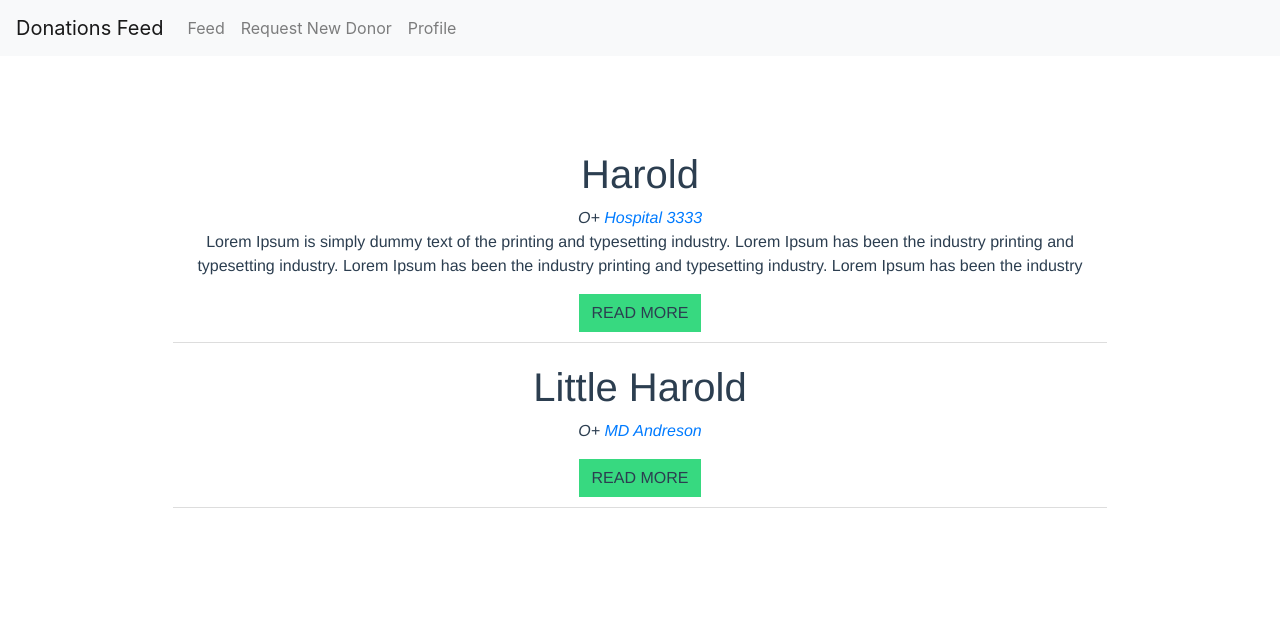
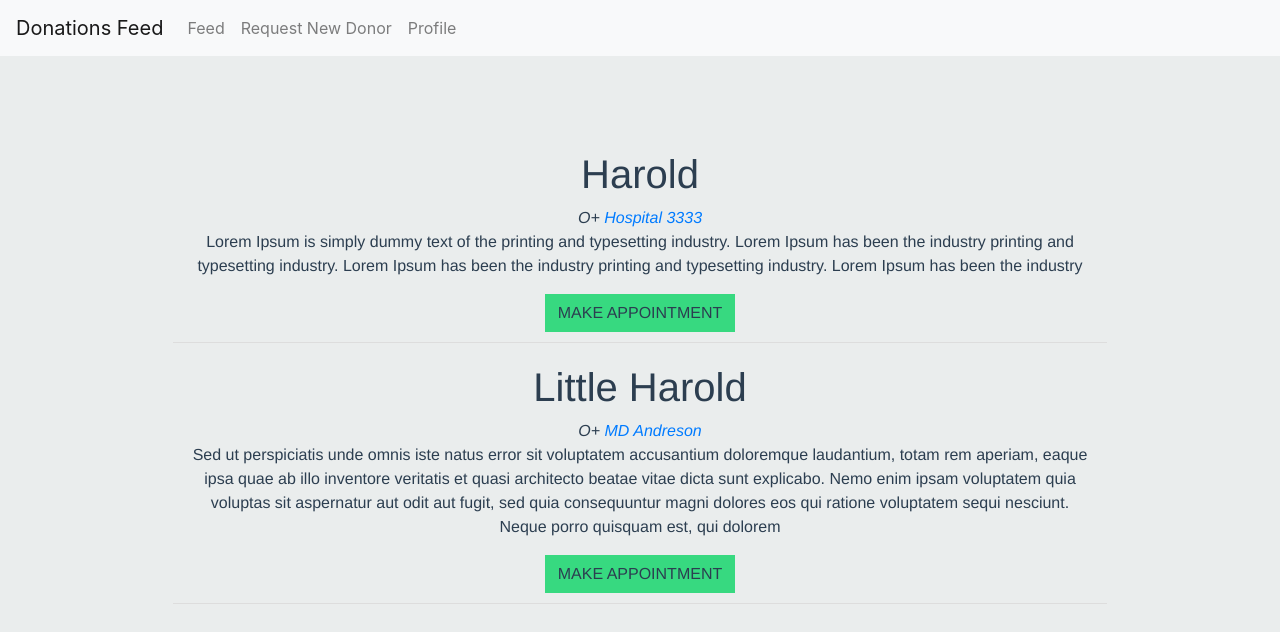
Before and after one commit to EliasManj/Image_Feed, a Vue app: page / in a window 1280 px wide. Shown: the top 632 px of the page. Built offline with nearby package versions, Linux system fonts and the light colour scheme.

Commit message:
Add appointments table

```diff
--- a/src/App.vue
+++ b/src/App.vue
@@ -1,15 +1,15 @@
 <template>
-  <div>
+  <div id="body">
     <navbar @goToNavLink="changeContext"/>
     <div id="app">
           <div id="new-post" v-show="newPostState">
             <NewPost v-on:newPostEvent="createNewPost" />
           </div>
           <div id="feed" v-show="feedState">
-            <Feed v-bind:posts="posts"/>
+            <Feed @makeAppoinment="passAppointmentToProfile" v-bind:posts="posts"/>
           </div>
           <div id="profile" v-show="profileState">
-            <Profile/>
+            <Profile v-bind:appointments="userAppointments" />
           </div>
     </div>
   </div>
@@ -27,6 +27,7 @@ export default {
     return {
       showFeed: true,
       showAddNewPost: false,
+      userAppointments: [],
       posts: [
       {
           name: 'Harold',
@@ -41,7 +42,7 @@ export default {
           name: 'Little Harold',
           surenames: 'The world',
           status: 'Severe ligma',
-          desc: '',
+          desc: 'Sed ut perspiciatis unde omnis iste natus error sit voluptatem accusantium doloremque laudantium, totam rem aperiam, eaque ipsa quae ab illo inventore veritatis et quasi architecto beatae vitae dicta sunt explicabo. Nemo enim ipsam voluptatem quia voluptas sit aspernatur aut odit aut fugit, sed quia consequuntur magni dolores eos qui ratione voluptatem sequi nesciunt. Neque porro quisquam est, qui dolorem',
           bloodType: 'O+',
           img: "https://pbs.twimg.com/profile_images/472457799977689088/pwdC20sR.jpeg",
           hospital: 'MD Andreson'
@@ -94,6 +95,10 @@ export default {
       } else {
         this.goToAddNewPostMethod();
       }
+    },
+    passAppointmentToProfile(post){
+      this.userAppointments.push(post);
+      console.log(this.userAppointments);
     }
   }
 }
@@ -108,4 +113,14 @@ export default {
   color: #2c3e50;
   margin-top: 60px;
 }
+
+#body {
+  background-color: #eaeded;
+  margin: 0px;
+}
+
+html {
+  background-color: #eaeded;
+  margin: 0px;
+}
 </style>
--- a/src/components/Feed.vue
+++ b/src/components/Feed.vue
@@ -2,7 +2,7 @@
     <div id="feed">
         <br>
         <ul class="list-group">
-            <PostItem v-for="post in posts" v-bind:key="post.title" v-bind:post="post">
+            <PostItem @makeAppointment="onMakeAppointment" v-for="post in posts" v-bind:key="post.title" v-bind:post="post">
 
             </PostItem>
         </ul>
@@ -24,6 +24,11 @@ export default {
         return {
 
         }
+    },
+    methods: {
+        onMakeAppointment(post){
+            this.$emit('makeAppoinment', post);
+        }
     }
 }
 </script>
--- a/src/components/PostItem.vue
+++ b/src/components/PostItem.vue
@@ -8,7 +8,7 @@
             <article><p>
                 {{post.desc}}
                 </p></article>
-            <a class="btn btn-blog pull-right marginBottom10">READ MORE</a>
+            <a class="btn btn-blog pull-right marginBottom10" @click="makeAppointment">MAKE APPOINTMENT</a>
         </div>
         <div class="col-md-1"></div>
     </div>
@@ -19,6 +19,11 @@
 export default {
  props: {
     post: Object
+ },
+ methods: {
+    makeAppointment(){
+        this.$emit('makeAppointment', this.post);
+    }
  }
 }
 </script>
--- a/src/components/Profile.vue
+++ b/src/components/Profile.vue
@@ -6,7 +6,7 @@
             <div class="table">
             <tr>
                 <th scope="row">Name</th>
-                <td>Scoopity Doo</td>
+                <td>Alan Alvarez</td>
             </tr>
             <tr>
                 <th scope="row">Date of Birth</th>
@@ -33,15 +33,37 @@
                 <td>33-234-234324</td>
             </tr>
             </div>
-            <div class="btn btn-blog">Make appointment</div>
         </div>
         <div class="col-md-4"></div>
+    </div>
+    <div class="row">
+        <div class="appointments">
+            <div class="table">
+                    <th scope="col">#</th>
+                    <th scope="col">Name</th>
+                    <th scope="col">Time</th>
+                    <th scope="col">Hospital</th>
+                <tbody>
+                    <div v-for="app in appointments" v-bind:key="app.name" class="appointment-item">
+                        <tr>
+                            <th scope="row">2</th>
+                            <td>{{ app.name }}</td>
+                            <td>7:00 AM</td>
+                            <td>{{ app.hospital }}</td>
+                        </tr>
+                    </div>
+                </tbody>
+            </div>
+        </div>
     </div>
 </div>
 </template>
 
 <script>
 export default {
+    props: {
+        appointments: Array
+    },
     data(){
         return{
             profile: {
```
